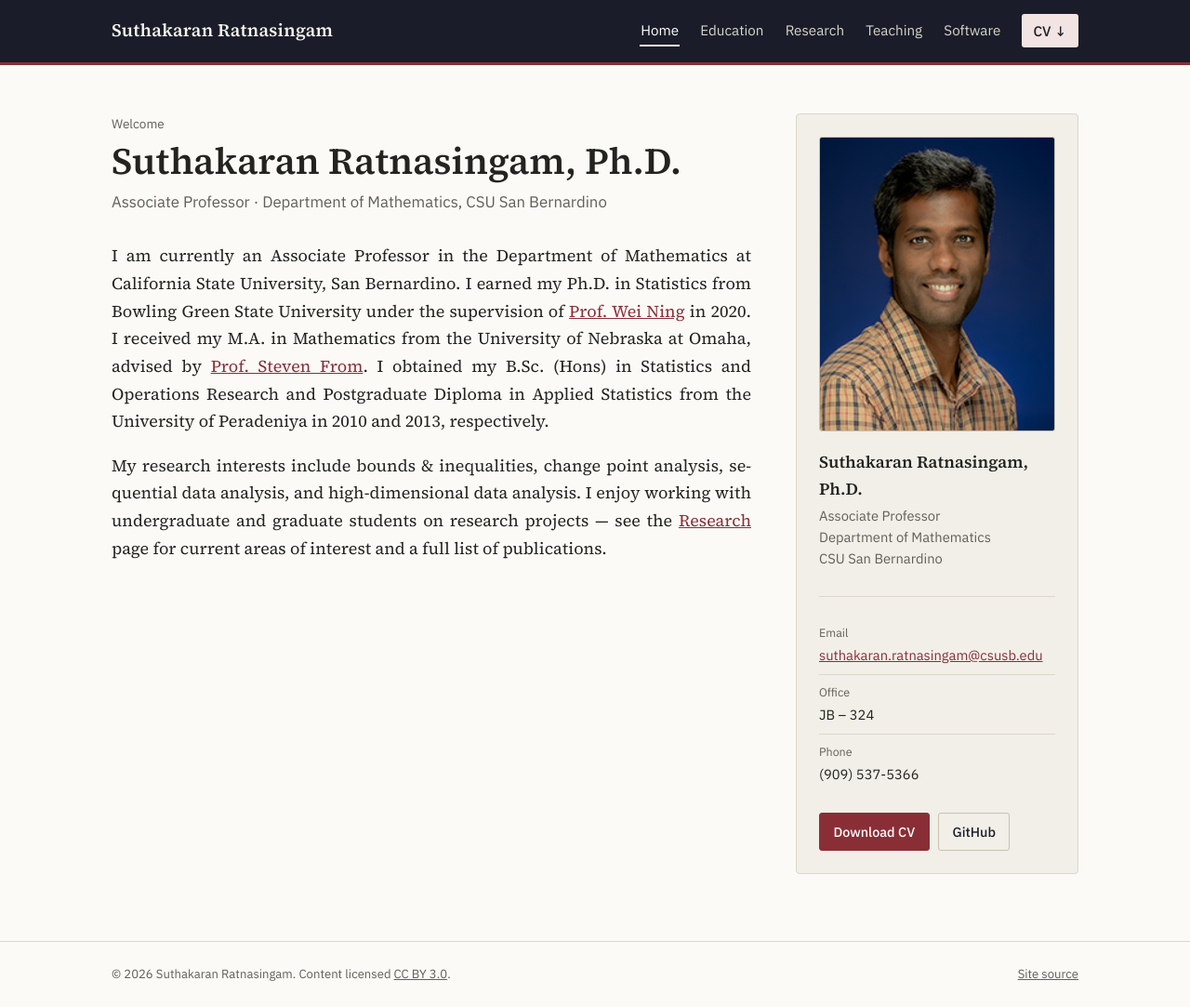
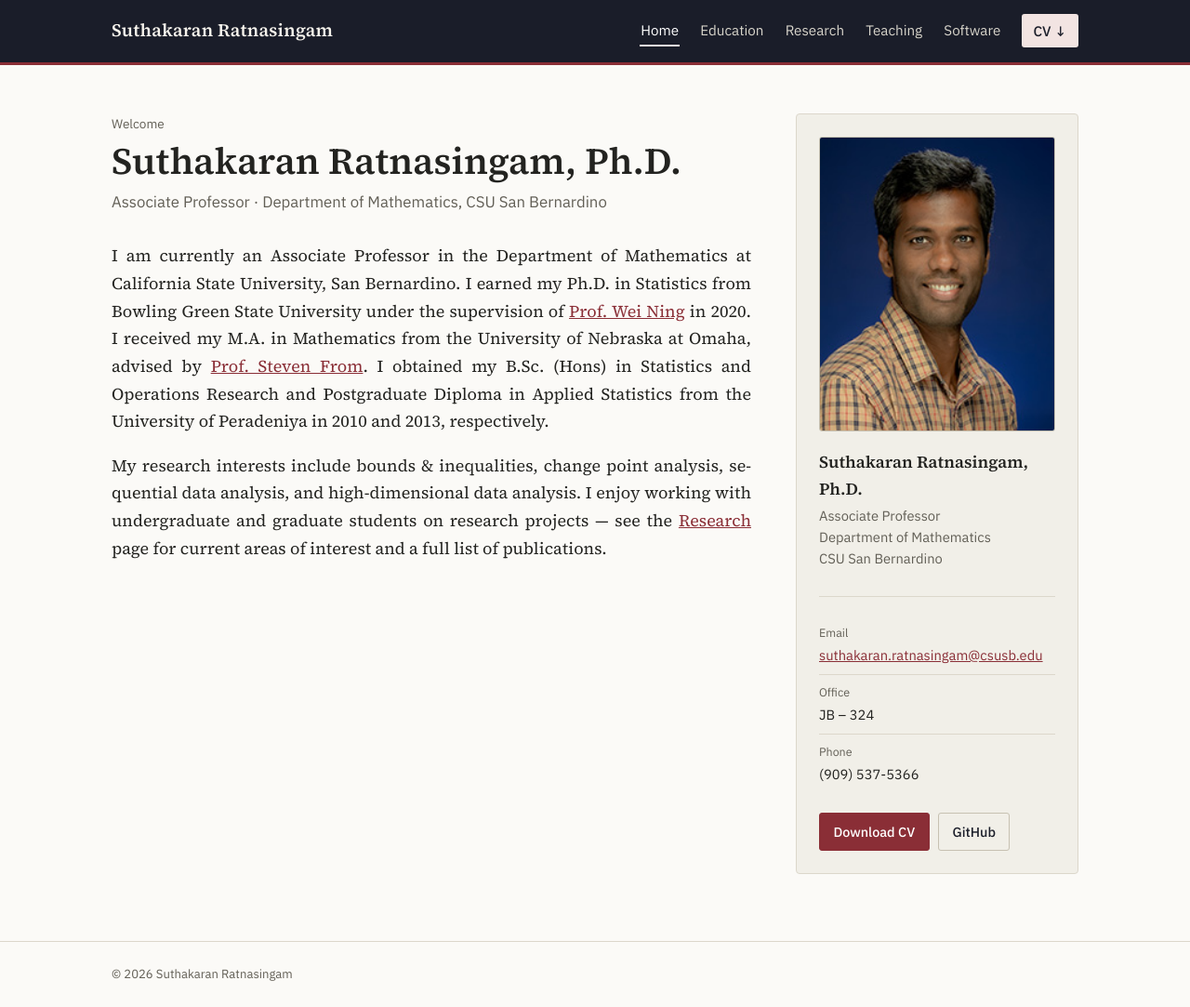
Before and after one commit to suthakaranr/suthakaranr.github.io, a Jekyll site: the page built from index.md, in a window 1280 px wide. Shown: the whole page at 93% size. Built offline with Jekyll 4.4.1, drawn with Linux system fonts in a browser that asks for light colours.

Commit message:
Update footer content in default layout
Removed license and source link from footer.

```diff
--- a/_layouts/default.html
+++ b/_layouts/default.html
@@ -475,8 +475,7 @@ main { display: block; }
 
   <footer class="site-footer">
     <div class="footer-inner">
-      <p>&copy; {{ site.time | date: "%Y" }} {{ site.author.name }}. Content licensed <a href="https://creativecommons.org/licenses/by/3.0/" target="_blank" rel="noopener noreferrer">CC BY 3.0</a>.</p>
-      <p><a href="https://github.com/{{ site.author.github }}/{{ site.author.github }}.github.io" target="_blank" rel="noopener noreferrer">Site source</a></p>
+      <p>&copy; {{ site.time | date: "%Y" }} {{ site.author.name }}</p>
     </div>
   </footer>
 </body>
```
